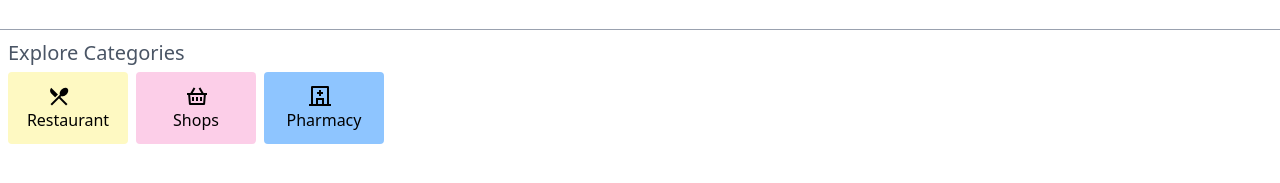
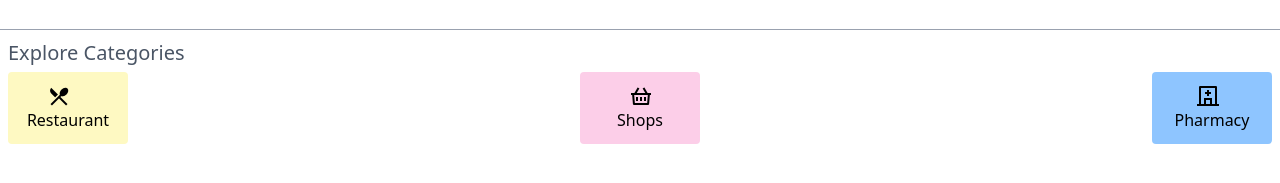
Before and after one commit to hoodbanks/get, a website: page src/home.html in a window 1280 px wide. Shown: the part 99-282 px from the top of the page. Drawn offline with Linux system fonts and the light colour scheme.

Commit message:
updated home.html

```diff
--- a/src/home.html
+++ b/src/home.html
@@ -39,7 +39,7 @@
       <h4 class="font-medium text-[20px] mb-1 text-gray-600">
         Explore Categories
       </h4>
-      <div class="flex gap-2">
+      <div class="flex justify-between gap-2">
         <div
           class="justify-center rounded-[4px] p-3 bg-yellow-100 w-30 grid active:border-2 hover:border"
         >
```
